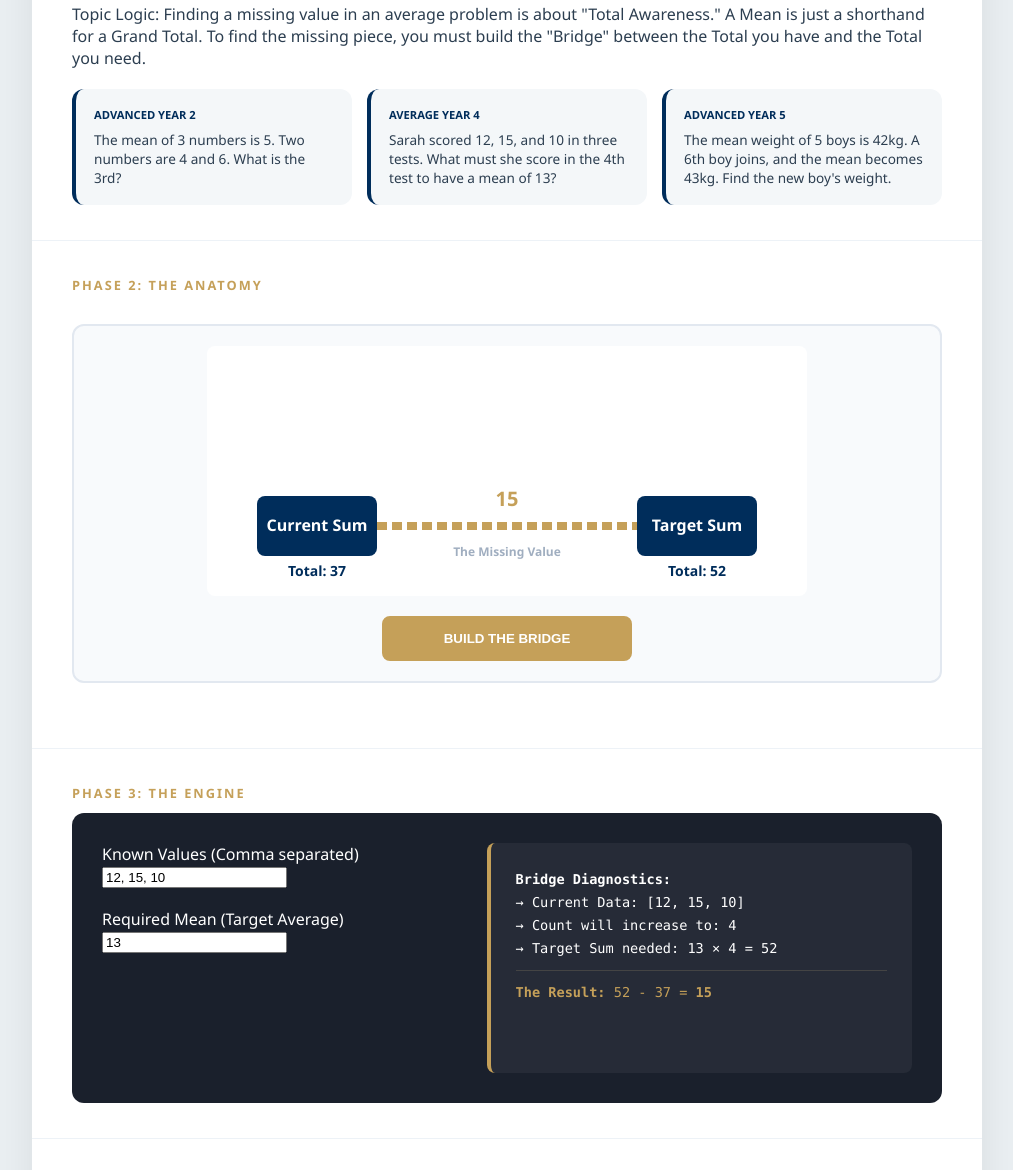
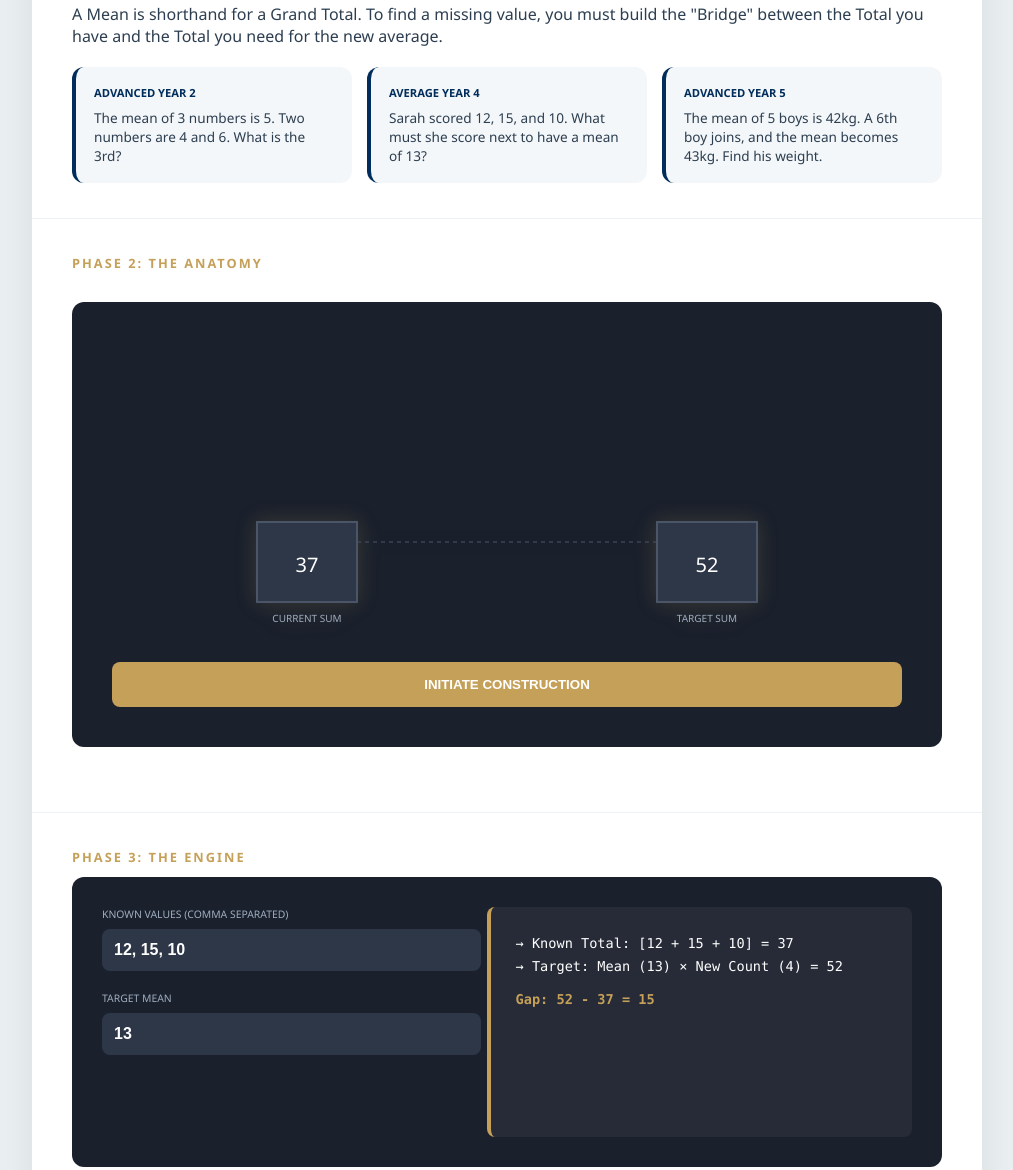
Before and after one commit to vc12345/cognis11, a plain HTML site: page members/module-24.html in a window 1280 px wide. Shown: the part 199-1369 px from the top of the page, without its empty margins (133-1146 px from the left). Drawn offline with Linux system fonts and the light colour scheme.

Commit message:
Update module-24.html

```diff
--- a/members/module-24.html
+++ b/members/module-24.html
@@ -12,66 +12,57 @@
         .phase { padding: 35px 40px; border-bottom: 1px solid #edf2f7; }
         .phase h2 { font-size: 0.8rem; color: var(--cognis-gold); text-transform: uppercase; letter-spacing: 2px; margin-top: 0; }
 
-        /* X-Ray Tiers */
         .question-tiers { display: grid; grid-template-columns: repeat(3, 1fr); gap: 15px; margin-top: 20px; }
         .tier-card { background: var(--cognis-light); padding: 18px; border-radius: 12px; border-left: 4px solid var(--cognis-blue); font-size: 0.85rem; }
         .tier-card b { color: var(--cognis-blue); font-size: 0.7rem; text-transform: uppercase; display: block; margin-bottom: 8px; }
 
-        /* SVG Simulation Area */
-        .simulation-area { background: #f8fafc; border: 2px solid #e2e8f0; border-radius: 12px; padding: 20px; margin: 30px 0; display: flex; flex-direction: column; align-items: center; }
-        svg { background: white; border-radius: 8px; }
+        .simulation-area { background: #1a202c; border-radius: 12px; padding: 40px; margin: 30px 0; overflow: hidden; text-align: center; }
+        svg { filter: drop-shadow(0 0 10px rgba(197, 160, 89, 0.2)); }
+        .pillar { fill: #2d3748; stroke: #4a5568; stroke-width: 2; }
+        .missing-beam { fill: var(--cognis-gold); stroke: #fff; stroke-width: 2; transform: translateY(-250px); opacity: 0; transition: all 1s cubic-bezier(0.175, 0.885, 0.32, 1.275); }
+        .merged .missing-beam { transform: translateY(0); opacity: 1; }
+        .scaffold { stroke: #4a5568; stroke-width: 1; stroke-dasharray: 4; }
+        .data-text { font-family: 'Segoe UI', sans-serif; font-weight: bold; fill: var(--cognis-gold); font-size: 24px; }
 
-        .anchor { fill: var(--cognis-blue); }
-        .bridge-span { fill: none; stroke: var(--cognis-gold); stroke-width: 8; stroke-dasharray: 10,5; transition: all 0.6s ease; }
-        .bridge-solid { fill: none; stroke: var(--cognis-gold); stroke-width: 8; opacity: 0; transition: opacity 0.5s; }
-        .merged .bridge-solid { opacity: 1; }
-        .merged .bridge-span { opacity: 0; }
-
-        text { font-family: 'Segoe UI', sans-serif; font-weight: 800; text-anchor: middle; transition: all 0.6s; }
-        .label-total { fill: var(--cognis-blue); font-size: 14px; }
-        .label-bridge { fill: var(--cognis-gold); font-size: 20px; }
-
-        /* Engine */
         .engine-container { display: grid; grid-template-columns: 1fr 1.2fr; gap: 30px; background: #1a202c; color: white; padding: 30px; border-radius: 12px; }
-        .input-group label { display: block; font-size: 0.65rem; color: #a0aec0; text-transform: uppercase; margin-bottom: 8px; }
-        .input-group input { width: 100%; padding: 12px; border-radius: 8px; border: none; background: #2d3748; color: white; font-weight: bold; font-size: 1rem; }
+        .control-group label { display: block; font-size: 0.65rem; color: #a0aec0; text-transform: uppercase; margin-bottom: 8px; }
+        .control-group input { width: 100%; padding: 12px; border-radius: 8px; border: none; background: #2d3748; color: white; font-weight: bold; font-size: 1rem; }
         .trace-log { background: rgba(255,255,255,0.05); padding: 25px; border-radius: 8px; font-family: 'Consolas', monospace; font-size: 0.85rem; border-left: 4px solid var(--cognis-gold); line-height: 1.7; min-height: 180px; }
-        .btn-action { width: 250px; background: var(--cognis-gold); color: white; border: none; padding: 15px; border-radius: 8px; font-weight: bold; cursor: pointer; text-transform: uppercase; margin-top: 20px; }
+        .btn-action { width: 100%; background: var(--cognis-gold); color: white; border: none; padding: 15px; border-radius: 8px; font-weight: bold; cursor: pointer; text-transform: uppercase; margin-top: 15px; }
     </style>
 </head>
 <body>
-
 <div class="module-card">
     <div class="header"><h1>Module 24: The Mean Bridge</h1></div>
-
     <section class="phase">
         <h2>Phase 1: The X-Ray</h2>
-        <p>Topic Logic: Finding a missing value in an average problem is about "Total Awareness." A Mean is just a shorthand for a Grand Total. To find the missing piece, you must build the "Bridge" between the Total you have and the Total you need.</p>
+        <p>A Mean is shorthand for a Grand Total. To find a missing value, you must build the "Bridge" between the Total you have and the Total you need for the new average.</p>
         <div class="question-tiers">
             <div class="tier-card"><b>Advanced Year 2</b>The mean of 3 numbers is 5. Two numbers are 4 and 6. What is the 3rd?</div>
-            <div class="tier-card"><b>Average Year 4</b>Sarah scored 12, 15, and 10 in three tests. What must she score in the 4th test to have a mean of 13?</div>
-            <div class="tier-card"><b>Advanced Year 5</b>The mean weight of 5 boys is 42kg. A 6th boy joins, and the mean becomes 43kg. Find the new boy's weight.</div>
+            <div class="tier-card"><b>Average Year 4</b>Sarah scored 12, 15, and 10. What must she score next to have a mean of 13?</div>
+            <div class="tier-card"><b>Advanced Year 5</b>The mean of 5 boys is 42kg. A 6th boy joins, and the mean becomes 43kg. Find his weight.</div>
         </div>
     </section>
 
     <section class="phase">
         <h2>Phase 2: The Anatomy</h2>
         <div class="simulation-area">
-            <svg id="bridge-svg" width="600" height="250" viewBox="0 0 600 250">
-                <rect x="50" y="150" width="120" height="60" rx="8" class="anchor" />
-                <text x="110" y="185" fill="white" font-size="16">Current Sum</text>
-                <text id="txt-known-sum" x="110" y="230" class="label-total">37</text>
+            <svg id="bridge-svg" width="600" height="300" viewBox="0 0 600 300">
+                <line x1="150" y1="200" x2="450" y2="200" class="scaffold" />
+                <rect x="50" y="180" width="100" height="80" class="pillar" />
+                <text x="100" y="280" fill="#a0aec0" font-size="10" text-anchor="middle">CURRENT SUM</text>
+                <text id="txt-known-sum" x="100" y="230" fill="white" font-size="20" text-anchor="middle">0</text>
 
-                <path id="bridge-path" d="M 170 180 L 430 180" class="bridge-span" />
-                <path d="M 170 180 L 430 180" class="bridge-solid" />
-                <text id="txt-bridge-val" x="300" y="160" class="label-bridge">15</text>
-                <text x="300" y="210" fill="#a0aec0" font-size="12" font-weight="400">The Missing Value</text>
+                <rect x="450" y="180" width="100" height="80" class="pillar" />
+                <text x="500" y="280" fill="#a0aec0" font-size="10" text-anchor="middle">TARGET SUM</text>
+                <text id="txt-target-sum" x="500" y="230" fill="white" font-size="20" text-anchor="middle">0</text>
 
-                <rect x="430" y="150" width="120" height="60" rx="8" class="anchor" />
-                <text x="490" y="185" fill="white" font-size="16">Target Sum</text>
-                <text id="txt-target-sum" x="490" y="230" class="label-total">52</text>
+                <g id="beam-group" class="missing-beam">
+                    <rect x="150" y="190" width="300" height="20" rx="4" />
+                    <text id="txt-bridge-val" x="300" y="180" class="data-text" text-anchor="middle">?</text>
+                </g>
             </svg>
-            <button class="btn-action" onclick="toggleBridge()" id="btn-bridge">Build the Bridge</button>
+            <button class="btn-action" onclick="toggleBridge()" id="btn-bridge">Initiate Construction</button>
         </div>
     </section>
 
@@ -84,19 +75,11 @@
                     <input type="text" id="in-vals" value="12, 15, 10" oninput="updateBridge()">
                 </div>
                 <div class="control-group" style="margin-top:20px;">
-                    <label>Required Mean (Target Average)</label>
+                    <label>Target Mean</label>
                     <input type="number" id="in-mean" value="13" oninput="updateBridge()">
                 </div>
             </div>
-            <div class="trace-log" id="bridge-trace">Enter data to calculate the gap...</div>
-        </div>
-    </section>
-
-    <section class="phase">
-        <div style="background: #fff5f5; border: 2px solid var(--trap-red); border-radius: 12px; padding: 25px;">
-            <h2 style="color:var(--trap-red); margin-top:0; font-size:0.85rem;">Phase 4: The Saboteur</h2>
-            <p><strong>The "One-Step" Trap:</strong> Trying to solve the problem by only looking at the numbers provided.
-            <br><br><strong>The Fix:</strong> You cannot find the missing part until you know the size of the <u>whole</u>. Always multiply the Target Mean by the New Count first to find the "Target Sum." Once you have the destination, the starting point (Current Sum) tells you exactly how far you have to go.</p>
+            <div class="trace-log" id="bridge-trace">Enter data to build the bridge...</div>
         </div>
     </section>
 </div>
@@ -111,20 +94,19 @@
 
         if (currentVals.length === 0) return;
 
-        const res = LogicProvider.modules.meanBridge.calculate(currentVals, targetMean);
+        const knownSum = currentVals.reduce((a, b) => a + b, 0);
+        const targetCount = currentVals.length + 1;
+        const targetSum = targetMean * targetCount;
+        const missingValue = targetSum - knownSum;
 
-        document.getElementById('txt-known-sum').textContent = `Total: ${res.knownSum}`;
-        document.getElementById('txt-target-sum').textContent = `Total: ${res.targetSum}`;
-        document.getElementById('txt-bridge-val').textContent = res.missingValue;
+        document.getElementById('txt-known-sum').textContent = knownSum;
+        document.getElementById('txt-target-sum').textContent = targetSum;
+        document.getElementById('txt-bridge-val').textContent = missingValue;
 
         document.getElementById('bridge-trace').innerHTML = `
-            <b>Bridge Diagnostics:</b><br>
-            → Current Data: [${currentVals.join(', ')}]<br>
-            → Count will increase to: ${res.targetCount}<br>
-            → Target Sum needed: ${targetMean} × ${res.targetCount} = ${res.targetSum}<br>
-            <div style="margin-top:10px; border-top:1px solid #444; padding-top:10px; color:var(--cognis-gold);">
-                <b>The Result:</b> ${res.targetSum} - ${res.knownSum} = <b>${res.missingValue}</b>
-            </div>
+            <div>→ Known Total: [${currentVals.join(' + ')}] = ${knownSum}</div>
+            <div>→ Target: Mean (${targetMean}) × New Count (${targetCount}) = ${targetSum}</div>
+            <div style="margin-top:10px; color:var(--cognis-gold);"><b>Gap: ${targetSum} - ${knownSum} = ${missingValue}</b></div>
         `;
     }
 
@@ -134,27 +116,12 @@
         const btn = document.getElementById('btn-bridge');
         if (bridgeBuilt) {
             svg.classList.add('merged');
-            btn.innerText = "Reset Journey";
+            btn.innerText = "Deconstruct Bridge";
         } else {
             svg.classList.remove('merged');
-            btn.innerText = "Build the Bridge";
+            btn.innerText = "Initiate Construction";
         }
     }
-
-    // LogicProvider (Internalized for functionality)
-    const LogicProvider = {
-        modules: {
-            meanBridge: {
-                calculate: (currentVals, targetMean) => {
-                    const knownSum = currentVals.reduce((a, b) => a + b, 0);
-                    const targetCount = currentVals.length + 1;
-                    const targetSum = targetMean * targetCount;
-                    const missingValue = targetSum - knownSum;
-                    return { knownSum, targetSum, missingValue, targetCount };
-                }
-            }
-        }
-    };
 
     window.onload = updateBridge;
 </script>
```
